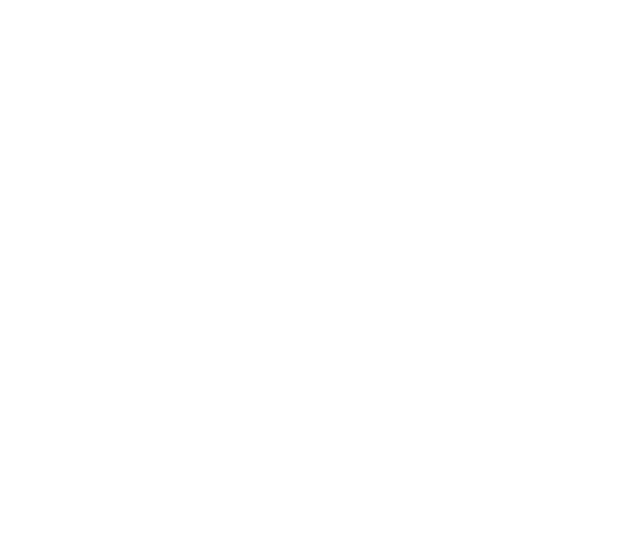
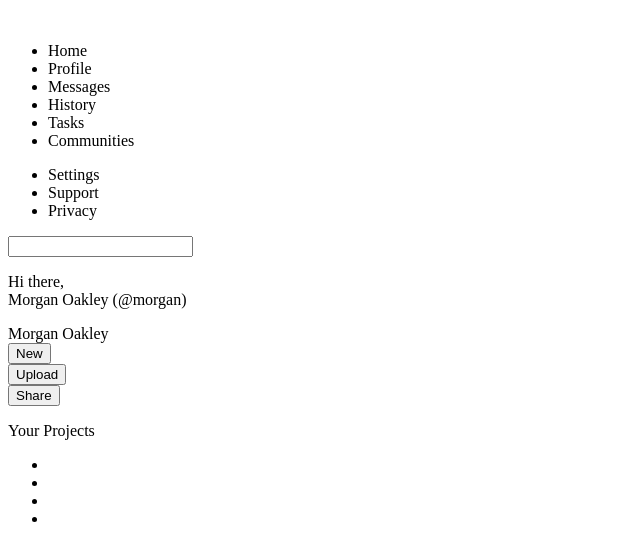
Before and after one commit to Ike-Addy/admin-dashboard, a plain HTML site: page index.html in a window 1280 px wide. Shown: the whole page, without its empty margins (0-640 px from the left). Drawn offline with Linux system fonts and the light colour scheme.

Commit message:
Created html skeleton Include Css styling in future update

```diff
--- a/index.html
+++ b/index.html
@@ -9,6 +9,79 @@
     <title>Admin Dashboard</title>
 </head>
 <body>
+    <div class="main-container">
+        <div class="menu-container">
+            <div class="dash-title"><img src="" alt=""></div>
 
+            <div class="top-menu-items">
+                <ul>
+                    <li>Home</li>
+                    <li>Profile</li>
+                    <li>Messages</li>
+                    <li>History</li>
+                    <li>Tasks</li>
+                    <li>Communities</li>
+                </ul>
+            </div>
+
+            <div class="bottom-menu-items">
+                <ul>
+                    <li>Settings</li>
+                    <li>Support</li>
+                    <li>Privacy</li>
+                </ul>
+            </div>
+        </div>
+
+        <div class="content-container">
+            <div class="header">
+                <div class="left-header">
+                    <form action="">
+                        <input type="text" name="search" id="search">
+                    </form>
+                    <div class="logo"></div>
+                    <div class="user-header"> <p>Hi there, <br> Morgan Oakley (@morgan)</p></div>
+                </div>
+
+                <div class="right-header">
+                    <div class="icons-container">
+                        <div class="bell"></div>
+                        <div class="logo-icon"></div>
+                        <div class="username">Morgan Oakley</div>
+                    </div>
+
+                    <div class="buttons-container">
+                        <div class="new"><button>New</button></div>
+                        <div class="upload"><button>Upload</button></div>
+                        <div class="share"><button>Share</button></div>
+                    </div>
+                </div>
+            </div>
+
+            <div class="card-container">
+                <p>Your Projects</p>
+                <div class="grid-container">
+                    <div class="box1"></div>
+                    <div class="box2"></div>
+                    <div class="box3"></div>
+                    <div class="box4"></div>
+                    <div class="box5"></div>
+                    <div class="box6"></div>
+                </div>
+
+                <div class="right-cards">
+                    <div class="ann-card"></div>
+                    <div class="trend-card">
+                        <ul>
+                            <li></li>
+                            <li></li>
+                            <li></li>
+                            <li></li>
+                        </ul>
+                    </div>
+                </div>
+            </div>
+        </div>
+    </div>
 </body>
 </html>
```
